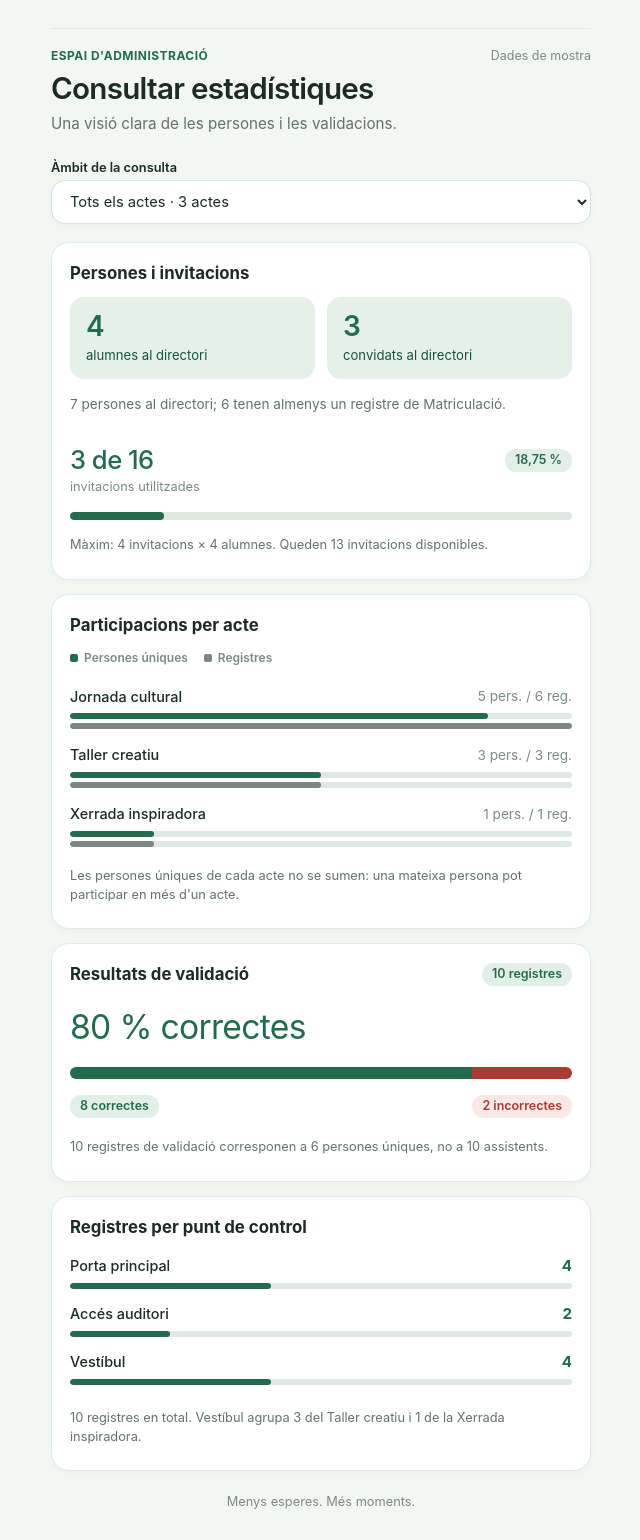
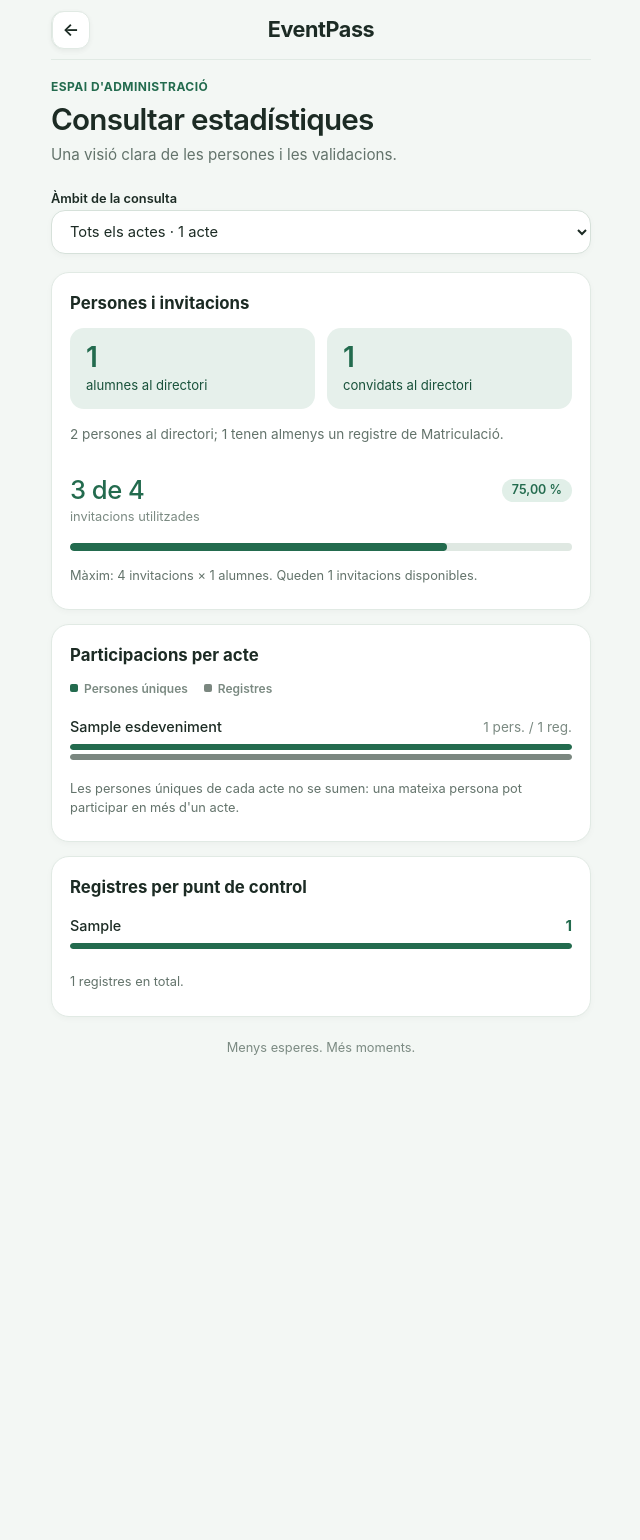
Before and after one commit to arr0au/EventPassLaravel, a Laravel app: page /consultar_estadistiques in a window 1280 px wide. Shown: the whole page, without its empty margins (319-959 px from the left). After the commit the page ends 1055 px from the top, so only its background shows below. Run offline with Laravel 12, Linux system fonts and the light colour scheme; tables that the repository leaves empty hold one stand-in row (values such as "Sample post").

Commit message:
Consultar estadistiques funcional

```diff
--- a/app/Http/Controllers/AlumneController.php
+++ b/app/Http/Controllers/AlumneController.php
@@ -4,6 +4,9 @@ namespace App\Http\Controllers;
 
 use Illuminate\Http\Request;
 use App\Models\Alumne;
+use App\Models\Convidat;
+use App\Models\Esdeveniment;
+use App\Models\Matriculacio;
 use Illuminate\Support\Facades\Hash;
 use Illuminate\Support\Str;
 
@@ -109,11 +112,76 @@ class AlumneController extends Controller
 
         return redirect()->back()->with('success', 'Alumno eliminado correctamente');
     }
-    public function estadistiques()
+
+    public function estadistiques(Request $request)
     {
-        $alumnes = Alumne::get();
-        return view("admin.consultar_estadistiques");
+        // Validació de l'entrada
+        $validated = $request->validate([
+            'esdeveniment_id' => 'nullable|integer|exists:esdeveniment,id',
+        ]);
+
+        $esdevenimentId = $validated['esdeveniment_id'] ?? null;
+
+        // Actes per al selector d'àmbit
+        $esdeveniments = Esdeveniment::orderBy('Data', 'desc')->get();
+
+        // Estadístiques de persones i invitacions
+        $totalAlumnes = Alumne::count();
+        $totalConvidats = Convidat::count();
+        $totalDirectori = $totalAlumnes + $totalConvidats;
+
+        $invitacionsMaximes = $totalAlumnes * 4;
+        $invitacionsDisponibles = (int) Alumne::sum('Invitacions_Disponibles');
+        $invitacionsUtilitzades = max(0, $invitacionsMaximes - $invitacionsDisponibles);
+        $percentatgeInvitacions = $invitacionsMaximes > 0
+            ? round(($invitacionsUtilitzades / $invitacionsMaximes) * 100, 2)
+            : 0; // Evitar divisió per zero i arrodoneix a 2 decimals ^
+
+        // Registres de matriculació (tots o filtrats per acte)
+        $registres = Matriculacio::query()
+            ->when($esdevenimentId, fn ($query) => $query->where('esdeveniment_id', $esdevenimentId)) // Si s'ha seleccionat un acte, filtra per aquest acte, sinó tots
+            ->get(['id', 'persona_id', 'esdeveniment_id', 'Punt_de_control']); //Mostrar només els camps necessaris per optimitzar la consulta
+
+        $totalRegistres = $registres->count();
+        $personesUniques = $registres->pluck('persona_id')->unique()->count();
+
+        // Participacions per acte
+        $participacionsPerActe = Esdeveniment::with('matriculacions:id,esdeveniment_id,persona_id') //Carrega només els camps necessaris per optimitzar la consulta
+            ->when($esdevenimentId, fn ($query) => $query->where('id', $esdevenimentId))
+            ->orderBy('Data', 'desc')
+            ->get()
+            ->map(fn (Esdeveniment $acte) => [ // Mapeig temporal per ordenar
+                'nom' => $acte->Nom,
+                'persones' => $acte->matriculacions->pluck('persona_id')->unique()->count(),
+                'registres' => $acte->matriculacions->count(),
+            ]);
+
+        $maxParticipacio = max(1, (int) $participacionsPerActe->max('registres'));
+
+        // 4. Registres per punt de control
+        $registresPerPunt = $registres
+            ->map(fn (Matriculacio $m) => $m->Punt_de_control ?: 'Sense punt de control')
+            ->countBy()
+            ->sortDesc();
+        // Això converteix les variables en un array associatiu amb els noms de les variables com a claus que php pot utilitzar per passar-les a la vista
+        return view('admin.consultar_estadistiques', compact(
+            'esdeveniments',
+            'esdevenimentId',
+            'totalAlumnes',
+            'totalConvidats',
+            'totalDirectori',
+            'invitacionsMaximes',
+            'invitacionsDisponibles',
+            'invitacionsUtilitzades',
+            'percentatgeInvitacions',
+            'totalRegistres',
+            'personesUniques',
+            'participacionsPerActe',
+            'maxParticipacio',
+            'registresPerPunt'
+        ));
     }
+
     public function ranquing()
 {
     $alumnes = Alumne::orderBy('Puntuacio', 'desc')->get();
--- a/app/Models/Matriculacio.php
+++ b/app/Models/Matriculacio.php
@@ -8,7 +8,11 @@ use Illuminate\Database\Eloquent\Relations\MorphTo;
 
 class Matriculacio extends Model
 {
-    protected $table = "matriculacio";
+    protected $casts = [
+        'Validacio_correcta' => 'boolean',
+    ];
+
+    protected $table = 'matriculacio';
 
     // Retorna l'Alumne o el Convidat segons Tipus_Persona (connectat per DNI_NIE)
     // Ja que es relació polimorfica
--- a/resources/views/admin/consultar_estadistiques.blade.php
+++ b/resources/views/admin/consultar_estadistiques.blade.php
@@ -1,31 +1,42 @@
 <!DOCTYPE html>
 <html lang="ca">
+
 <head>
     <meta charset="UTF-8">
     <meta name="viewport" content="width=device-width, initial-scale=1.0">
     <title>EventPass - Consultar estadístiques</title>
     <link href="{{ asset('css/estilos.css') }}" rel="stylesheet">
 </head>
+
 <body>
-
     <header>
-
+        <a href="{{ route('admin.menu') }}" class="boto_tornar">
+            <button type="button" class="boto_general boto_tornar">&#8592;</button>
+        </a>
+        <h1 id="titol" class="Webtitle">EventPass</h1>
     </header>
 
     <main>
         <header>
             <span class="permisionspacetext">ESPAI D'ADMINISTRACIÓ</span>
-            <span>Dades de mostra</span>
             <h2 class="nom_apartat">Consultar estadístiques</h2>
             <p class="desc_apartat">Una visió clara de les persones i les validacions.</p>
         </header>
 
-        <div class="filtre_ambit">
-            <label class="label_text">Àmbit de la consulta</label>
-            <select class="selector_general">
-                <option>Tots els actes · 3 actes</option>
+        <form method="GET" action="{{ route('admin.consultar_estadistiques') }}" class="filtre_ambit">
+            <label class="label_text" for="esdeveniment_id">Àmbit de la consulta</label>
+            <select id="esdeveniment_id" name="esdeveniment_id" class="selector_general" onchange="this.form.submit()">
+                <option value="">
+                    Tots els actes · {{ $esdeveniments->count() }}
+                    {{ $esdeveniments->count() === 1 ? 'acte' : 'actes' }}
+                </option>
+                @foreach ($esdeveniments as $esdeveniment)
+                    <option value="{{ $esdeveniment->id }}" @selected($esdevenimentId == $esdeveniment->id)>
+                        {{ $esdeveniment->Nom }}
+                    </option>
+                @endforeach
             </select>
-        </div>
+        </form>
 
         <section class="div_general">
             <header>
@@ -34,30 +45,37 @@
 
             <div class="cartes">
                 <article>
-                    <strong>4</strong>
+                    <strong>{{ $totalAlumnes }}</strong>
                     <span>alumnes al directori</span>
                 </article>
                 <article>
-                    <strong>3</strong>
+                    <strong>{{ $totalConvidats }}</strong>
                     <span>convidats al directori</span>
                 </article>
             </div>
 
-            <p class="desc_apartat nota_estadistica_md">7 persones al directori; 6 tenen almenys un registre de Matriculació.</p>
+            <p class="desc_apartat nota_estadistica_md">
+                {{ $totalDirectori }} persones al directori; {{ $personesUniques }} tenen almenys un registre de
+                Matriculació.
+            </p>
 
             <div class="estadistica_capcalera">
                 <div class="estadistica_valor_grup">
-                    <span class="estadistica_valor">3 de 16</span>
+                    <span class="estadistica_valor">{{ $invitacionsUtilitzades }} de {{ $invitacionsMaximes }}</span>
                 </div>
-                <span class="badge badge_estadistica">18,75 %</span>
+                <span class="badge badge_estadistica">{{ number_format($percentatgeInvitacions, 2, ',', '.') }}
+                    %</span>
             </div>
             <span class="estadistica_subtitol">invitacions utilitzades</span>
 
             <div class="barra_progres barra_progres_mt4">
-                <div class="amplada_18_75"></div>
+                <div style="width: {{ $percentatgeInvitacions }}%;"></div>
             </div>
 
-            <p class="desc_apartat nota_estadistica">Màxim: 4 invitacions × 4 alumnes. Queden 13 invitacions disponibles.</p>
+            <p class="desc_apartat nota_estadistica">
+                Màxim: 4 invitacions × {{ $totalAlumnes }} alumnes. Queden {{ $invitacionsDisponibles }} invitacions
+                disponibles.
+            </p>
         </section>
 
         <section class="div_general">
@@ -77,64 +95,33 @@
             </div>
 
             <div class="llista_barres">
+                @forelse ($participacionsPerActe as $item)
                     <div class="item_barra">
                         <div class="item_barra_capcalera">
-                        <span class="item_barra_nom">Jornada cultural</span>
-                        <span class="item_barra_dada">5 pers. / 6 reg.</span>
+                            <span class="item_barra_nom">{{ $item['nom'] }}</span>
+                            <span class="item_barra_dada">{{ $item['persones'] }} pers. / {{ $item['registres'] }}
+                                reg.</span>
                         </div>
                         <div class="grup_barres">
-                        <div class="barra_progres barra_prima"><div class="amplada_83_33"></div></div>
-                        <div class="barra_progres barra_prima"><div class="barra_grisa amplada_100"></div></div>
+                            <div class="barra_progres barra_prima">
+                                <div style="width: {{ round(($item['persones'] / $maxParticipacio) * 100, 2) }}%;">
                                 </div>
                             </div>
-
-                <div class="item_barra">
-                    <div class="item_barra_capcalera">
-                        <span class="item_barra_nom">Taller creatiu</span>
-                        <span class="item_barra_dada">3 pers. / 3 reg.</span>
-                    </div>
-                    <div class="grup_barres">
-                        <div class="barra_progres barra_prima"><div class="amplada_50"></div></div>
-                        <div class="barra_progres barra_prima"><div class="barra_grisa amplada_50"></div></div>
-                    </div>
-                </div>
-
-                <div class="item_barra">
-                    <div class="item_barra_capcalera">
-                        <span class="item_barra_nom">Xerrada inspiradora</span>
-                        <span class="item_barra_dada">1 pers. / 1 reg.</span>
-                    </div>
-                    <div class="grup_barres">
-                        <div class="barra_progres barra_prima"><div class="amplada_16_66"></div></div>
-                        <div class="barra_progres barra_prima"><div class="barra_grisa amplada_16_66"></div></div>
+                            <div class="barra_progres barra_prima">
+                                <div class="barra_grisa"
+                                    style="width: {{ round(($item['registres'] / $maxParticipacio) * 100, 2) }}%;">
                                 </div>
                             </div>
                         </div>
-
-            <p class="desc_apartat nota_estadistica_mt8">Les persones úniques de cada acte no se sumen: una mateixa persona pot participar en més d'un acte.</p>
-        </section>
-
-        <section class="div_general">
-            <header>
-                <h3 class="text_fitxa">Resultats de validació</h3>
-                <span class="badge">10 registres</span>
-            </header>
-
-            <div class="estadistica_gran">
-                80 % correctes
+                    </div>
+                @empty
+                    <p class="alert_msg">No hi ha actes registrats.</p>
+                @endforelse
             </div>
 
-            <div class="barra_doble">
-                <div class="barra_doble_verd amplada_80"></div>
-                <div class="barra_doble_vermell amplada_20"></div>
-            </div>
-
-            <div class="estadistica_badges_fila">
-                <span class="badge">8 correctes</span>
-                <span class="error_badge">2 incorrectes</span>
-            </div>
-
-            <p class="desc_apartat nota_estadistica_mt8">10 registres de validació corresponen a 6 persones úniques, no a 10 assistents.</p>
+            <p class="desc_apartat nota_estadistica_mt8">
+                Les persones úniques de cada acte no se sumen: una mateixa persona pot participar en més d'un acte.
+            </p>
         </section>
 
         <section class="div_general">
@@ -143,37 +130,28 @@
             </header>
 
             <div class="llista_barres_compacta">
+                @forelse ($registresPerPunt as $punt => $total)
                     <div class="item_barra">
                         <div class="item_barra_capcalera">
-                        <span class="item_barra_nom">Porta principal</span>
-                        <span class="item_barra_valor">4</span>
+                            <span class="item_barra_nom">{{ $punt }}</span>
+                            <span class="item_barra_valor">{{ $total }}</span>
                         </div>
-                    <div class="barra_progres barra_prima"><div class="amplada_40"></div></div>
+                        <div class="barra_progres barra_prima">
+                            <div
+                                style="width: {{ $totalRegistres > 0 ? round(($total / $totalRegistres) * 100, 2) : 0 }}%;">
+                            </div>
+                        </div>
+                    </div>
+                @empty
+                    <p class="alert_msg">Encara no hi ha registres de validació.</p>
+                @endforelse
             </div>
 
-                <div class="item_barra">
-                    <div class="item_barra_capcalera">
-                        <span class="item_barra_nom">Accés auditori</span>
-                        <span class="item_barra_valor">2</span>
-                    </div>
-                    <div class="barra_progres barra_prima"><div class="amplada_20"></div></div>
-                </div>
-
-                <div class="item_barra">
-                    <div class="item_barra_capcalera">
-                        <span class="item_barra_nom">Vestíbul</span>
-                        <span class="item_barra_valor">4</span>
-                    </div>
-                    <div class="barra_progres barra_prima"><div class="amplada_40"></div></div>
-                </div>
-            </div>
-
-            <p class="desc_apartat nota_estadistica_mt12">10 registres en total. Vestíbul agrupa 3 del Taller creatiu i 1 de la Xerrada inspiradora.</p>
+            <p class="desc_apartat nota_estadistica_mt12">{{ $totalRegistres }} registres en total.</p>
         </section>
-
     </main>
 
     <p class="frase_estrella">Menys esperes. Més moments.</p>
+</body>
 
-</body>
 </html>
```
Lines whose indentation alone changed are shown as unchanged.
